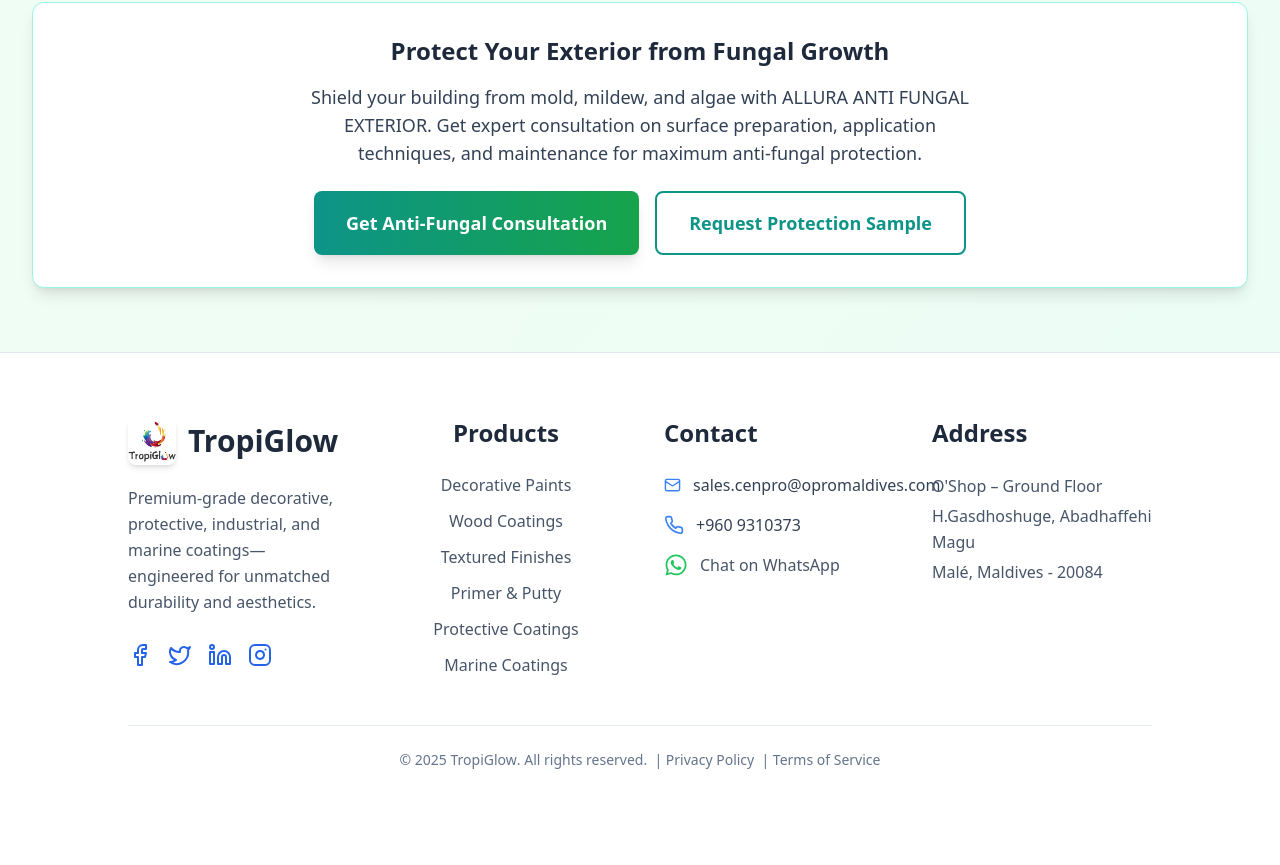
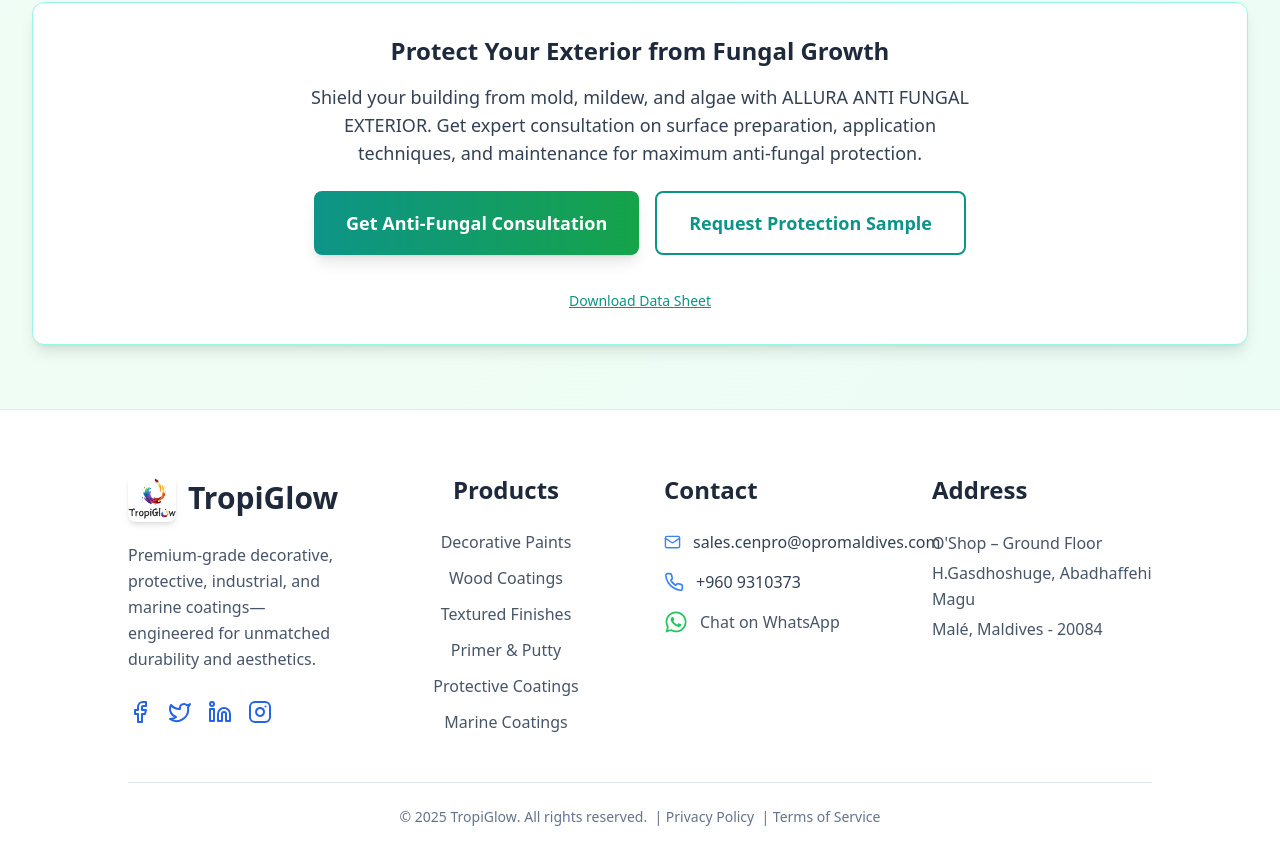
Before and after one commit to parnikaa27/TropiGLow, a React (Vite) app: page /products/allura-anti-fungal-exterior in a window 1280 px wide. Shown: the part 1341-2206 px from the top of the page. Before the commit the page ends 2175 px from the top, so only its background shows below. Built offline with nearby package versions, Linux system fonts and the light colour scheme.

Commit message:
added changes

```diff
--- a/src/pages/AlluraAntiFungalExteriorPage.tsx
+++ b/src/pages/AlluraAntiFungalExteriorPage.tsx
@@ -298,10 +298,25 @@
               Request Protection Sample
             </button>
           </div>
-        </div>
-      </div>
-    </div>
-  );
+        {/* Downloadable Data Sheet link */}
+<div className="mt-6">
+{/* Place the PDF file in your public/assets folder at: /public/assets/Allura-AntiFungal-DataSheet.pdf */}
+<a
+href="/anti_fungal.pdf"
+download="Data Sheet.pdf"
+target="_blank"
+rel="noopener noreferrer"
+className="inline-block mt-3 text-sm underline font-medium text-teal-600 hover:text-teal-800"
+aria-label="Download Data Sheet"
+>
+Download Data Sheet
+</a>
+</div>
+</div>
+</div>
+</div>
+);
 };
 
+
 export default AlluraAntiFungalExteriorPage;
```
Also changed, not shown: 1 other file (tests, documents, lock files or other folders).
